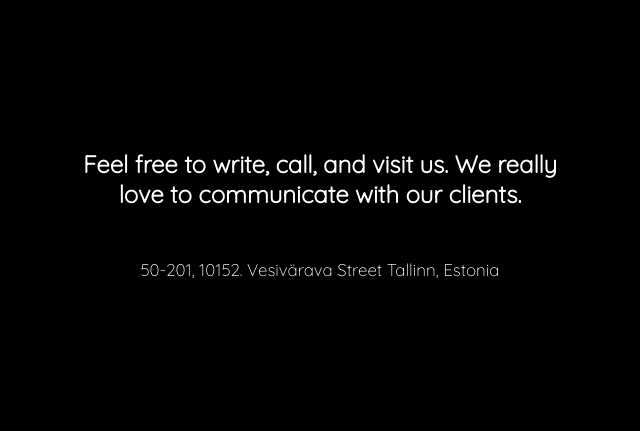
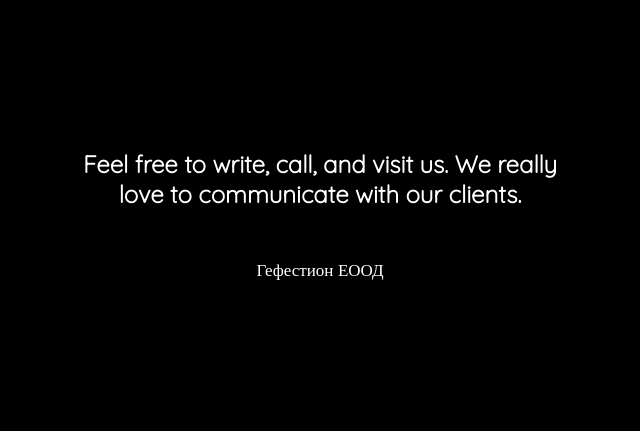
Before and after one commit to MovingJungle434/GoodAuto, a PHP site: page / in a window 1280 px wide. Shown: the part 6055-6486 px from the top of the page, without its empty margins (320-960 px from the left). Before the commit the page ends 6333 px from the top, so only its background shows below. Run offline with PHP 8.4, Linux system fonts and the light colour scheme; tables that the repository leaves empty or names only in its code hold one stand-in row (values such as "Sample post"); grey boxes marked "Sample" are stand-in pictures.

Commit message:
change contact1

```diff
--- a/index.php
+++ b/index.php
@@ -320,7 +320,7 @@
     <footer>
         <h1 id="contact" style="visibility: hidden;">Feel free to write, call, and visit us. We really love to
             communicate with our clients.</h1>
-        <h2 id="contact1" style="visibility: hidden;">50-201, 10152. Vesivärava Street Tallinn, Estonia</h2>
+        <h2 id="contact1" style="visibility: hidden;">Гефестион ЕООД</h2>
     </footer>
     <script src="/js/onscroll.js"></script>
     <script src="/js/slider.js"></script>
```
